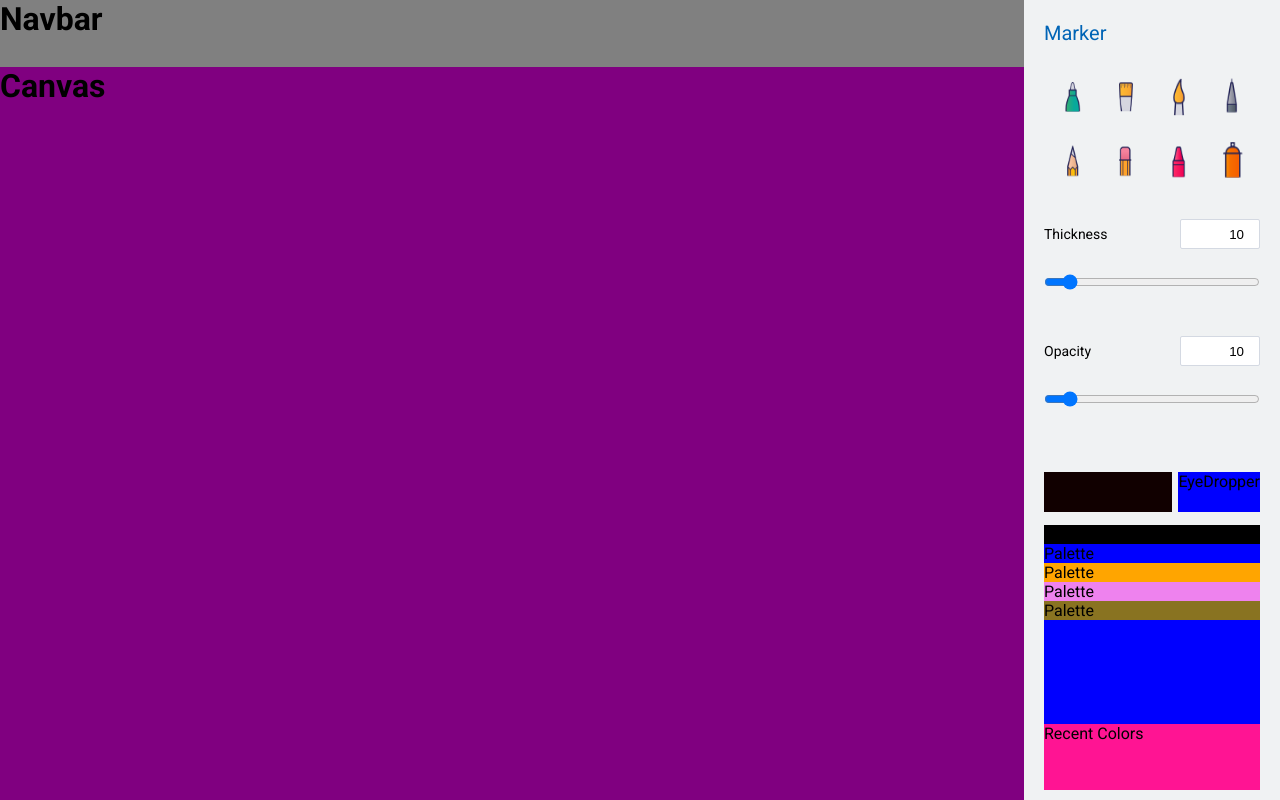
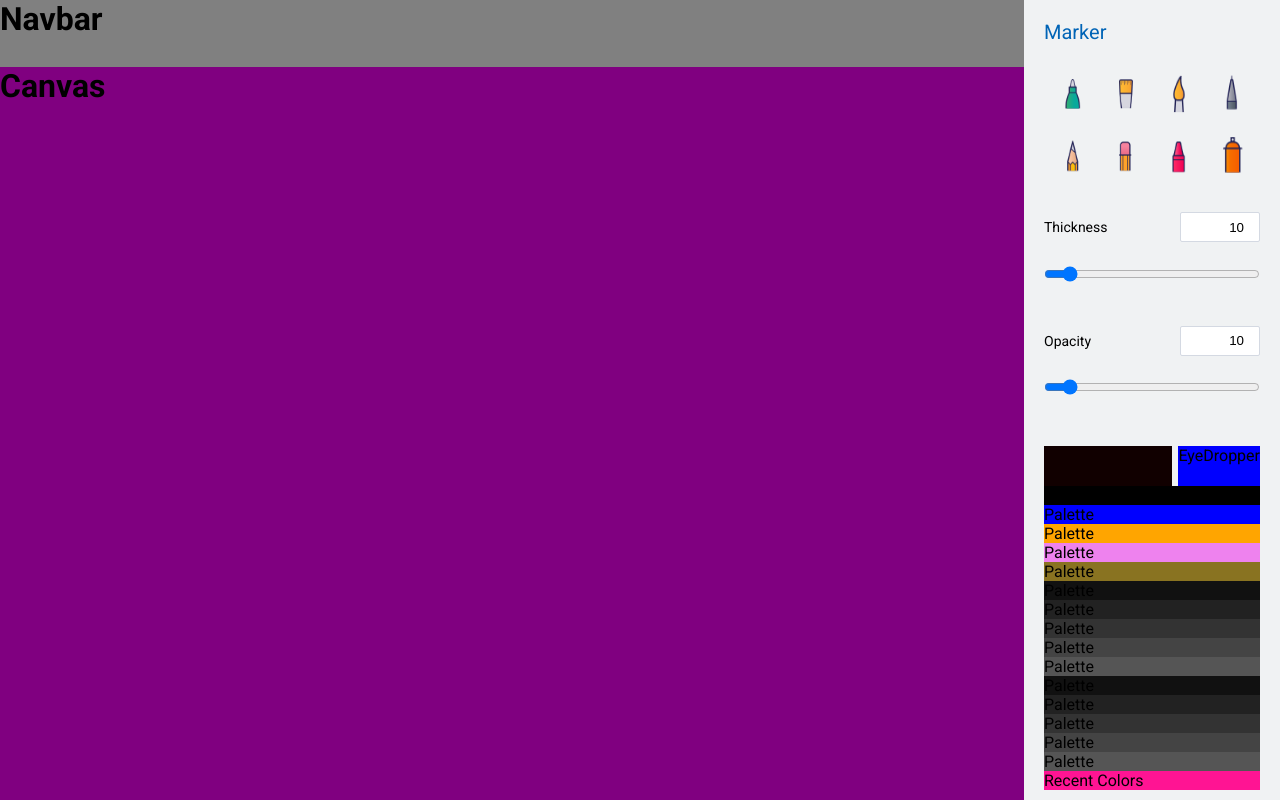
Before and after one commit to MHammadYou/paint-clone, a React (Vite) app: page / in a window 1280 px wide. Built offline with nearby package versions, Linux system fonts and the light colour scheme; the HTML template or start-up script is replaced by a standard one.

Commit message:
Added color palettes

```diff
--- a/src/components/colors/ColorsPalette.js
+++ b/src/components/colors/ColorsPalette.js
@@ -4,18 +4,34 @@ import Palette from "./Palette";
 
 export default function ColorsPalette() {
 
-  const AllColors = ["black", "blue", "orange", "violet", "#897321"];
+  const AllColors = [
+    ["black", "blue", "orange", "violet", "#897321"],
+    ["#111", "#222", "#333", "#444", "#555", "#666"],
+    ["#111", "#222", "#333", "#444", "#555", "#666"],
+  ];
 
-  let elements = [];
+  const topColors = [];
+  const midColors = [];
+  const botColors = [];
 
-  for (let i = 0; i < AllColors.length; i++) {
-    elements.push(<Palette color={AllColors[i]} key={i}/>)
+  for (let i = 0; i < AllColors[0].length; i++) {
+    topColors.push(<Palette color={AllColors[0][i]} key={i}/>)
+    midColors.push(<Palette color={AllColors[1][i]} key={i}/>)
+    botColors.push(<Palette color={AllColors[2][i]} key={i}/>)
   }
-  console.log(elements)
+  console.log(topColors)
 
   return (
     <div className={"colors-palette"} style={{"backgroundColor": "blue"}}>
-      {elements}
+      <div className="top-colors">
+        {topColors}
+      </div>
+      <div className="mid-colors">
+        {midColors}
+      </div>
+      <div className="bot-colors">
+        {botColors}
+      </div>
     </div>
   )
 }
```
